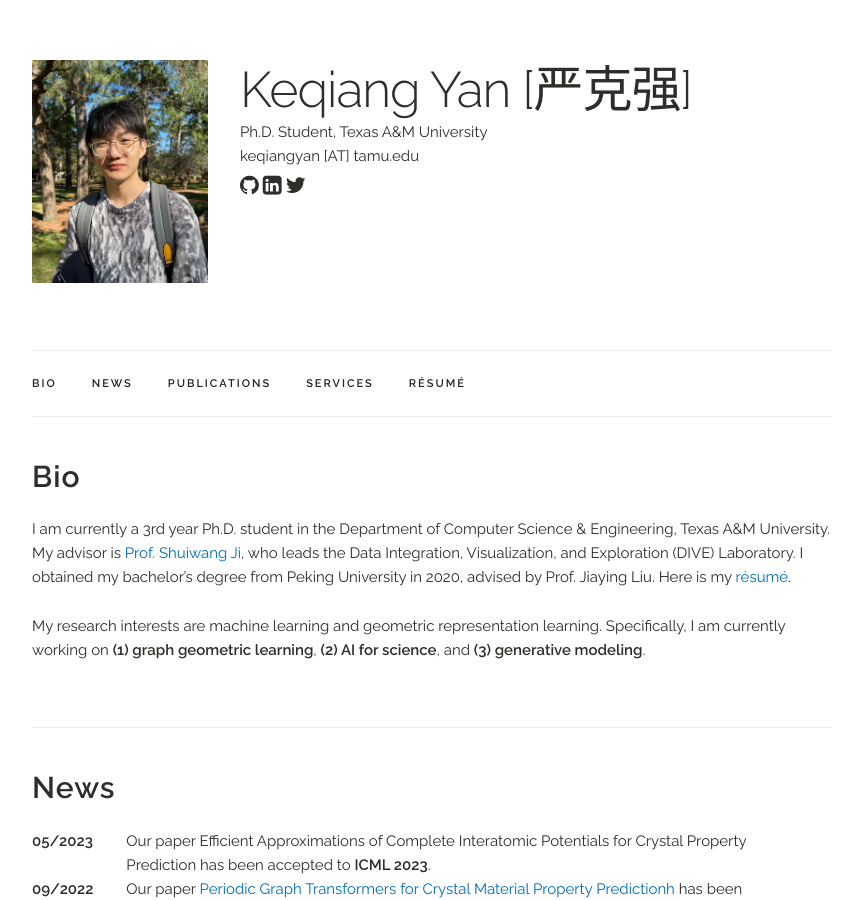
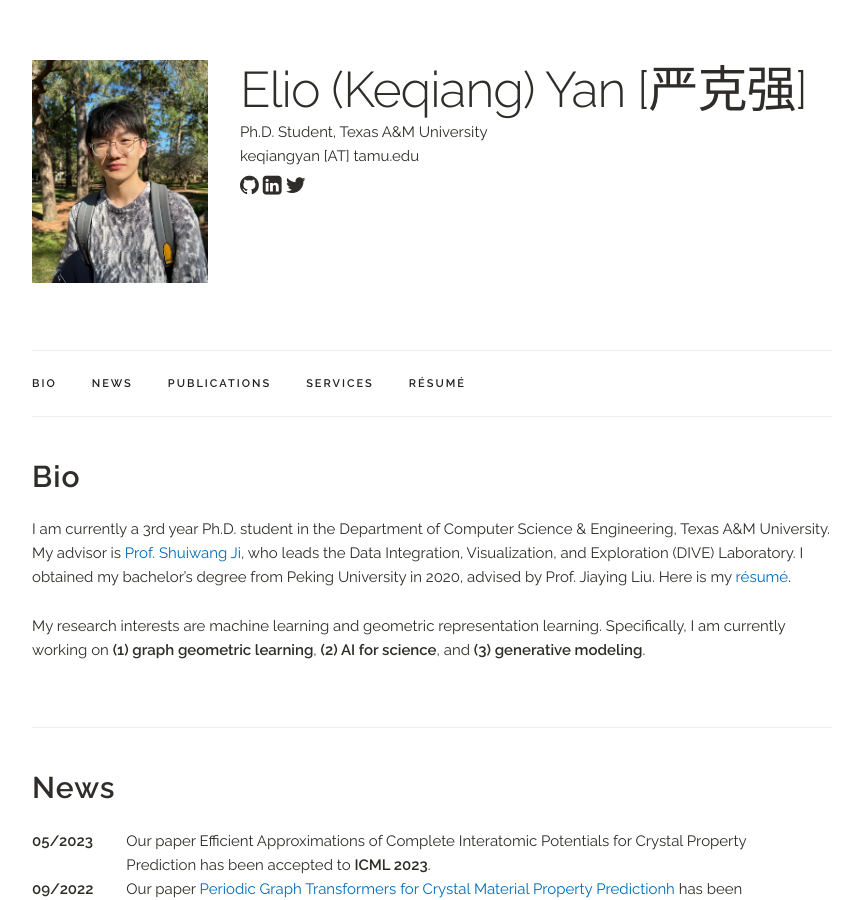
Before and after one commit to YKQ98/YKQ98.github.io, a Jekyll site: the page built from index.html, in a window 1280 px wide and 900 px high. Shown: the whole window, without its empty margins (208-1066 px from the left). Built offline with Jekyll 4.4.1, drawn with Linux system fonts in a browser that asks for light colours; a style sheet for code colours, icons or effects is not loaded.

Commit message:
Update main_info.yaml

```diff
--- a/_data/main_info.yaml
+++ b/_data/main_info.yaml
@@ -1,4 +1,4 @@
-name: "Keqiang Yan [严克强]"
+name: "Elio (Keqiang) Yan [严克强]"
 formalname: "Keqiang Yan"
 title: "Ph.D. Student, Texas A&M University"
 email: "keqiangyan [AT] tamu.edu"
```
